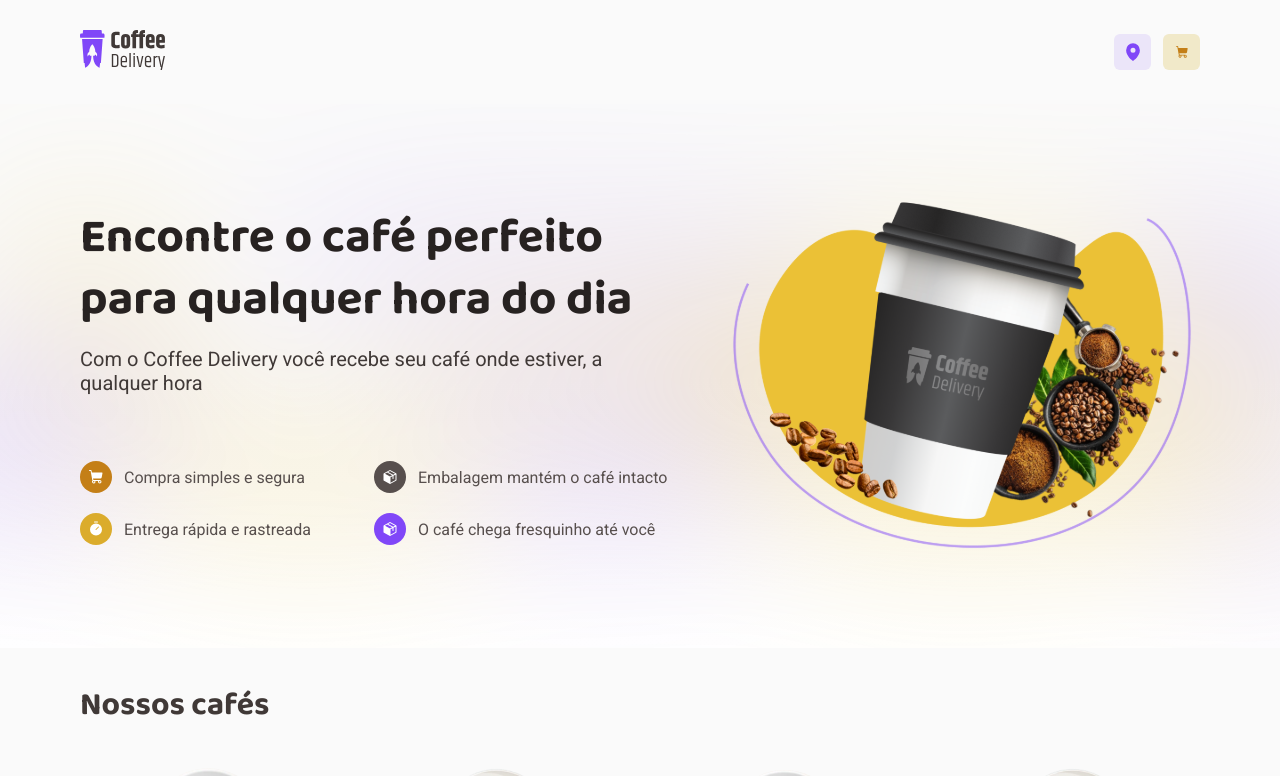
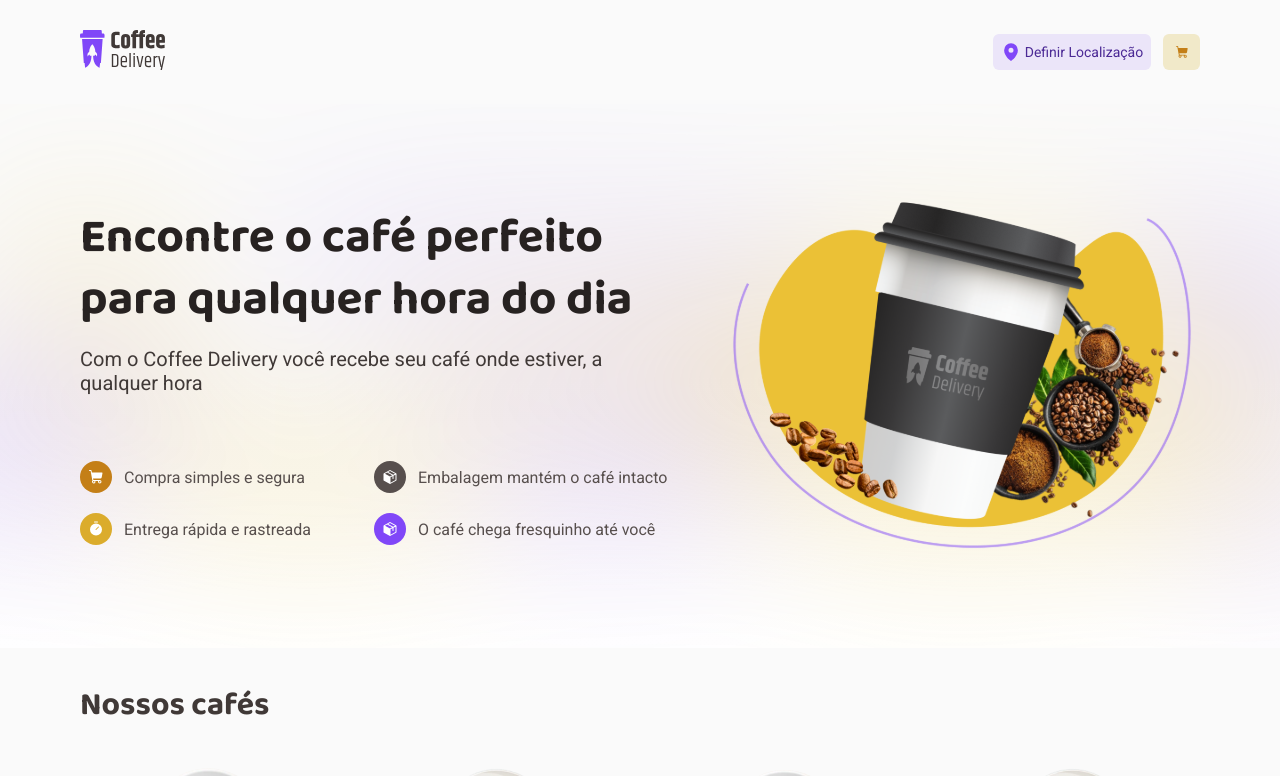
Before and after one commit to DJeanS03/Coffee-Delivery---ignite, a React (Vite) app: page / in a window 1280 px wide. Shown: the top 776 px of the page. Built offline with nearby package versions, Linux system fonts and the light colour scheme; no server answers.

Commit message:
location fix

```diff
--- a/src/components/Header/index.tsx
+++ b/src/components/Header/index.tsx
@@ -19,7 +19,7 @@
         <HeaderButtonContainer>
           <HeaderButton variant="purple">
             <MapPin size={20} weight="fill" />
-            {/* {location ? location : "Definir Localização"} */}
+            {location ? location : "Definir Localização"}
           </HeaderButton>
 
           <NavLink to={"/checkout"}>
```
